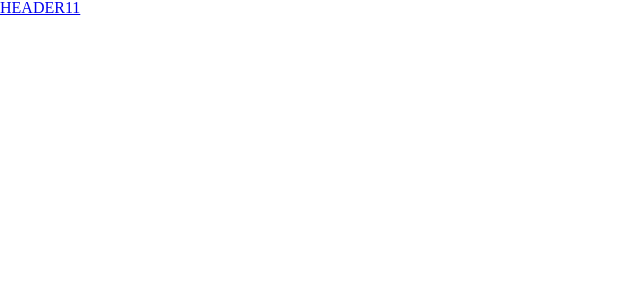
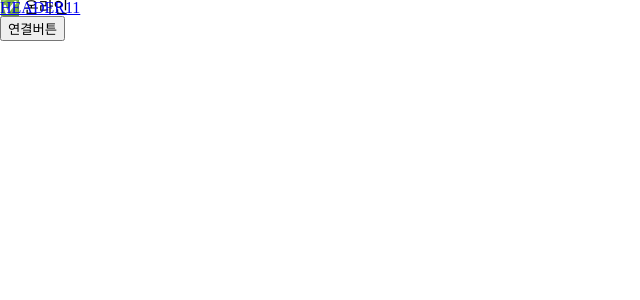
Before and after one commit to eorjs37/react_hls, a React app: page /#/dummy in a window 1280 px wide. Before the commit this address had no page. Shown: the top 300 px of the page, without its empty margins (0-640 px from the left). Built offline with nearby package versions, Linux system fonts and the light colour scheme.

Commit message:
useEffect 알아보기

```diff
--- a/src/App.tsx
+++ b/src/App.tsx
@@ -5,11 +5,11 @@ import Counter from './pages/counter/Counter'
 import Home from './pages/Home'
 import List from './pages/list/List'
 import Memo from './pages/memo/Memo'
+import Dummy from './pages/dummy/Dummy'
 import Header from './components/common/Header/Header'
 const context = createContext('right')
 const App = () => {
   useEffect(() => {
-    console.log('mount')
     return () => {}
   }, [])
   return (
@@ -22,6 +22,7 @@ const App = () => {
           <Route path={'/counter'} element={<Counter />}></Route>
           <Route path={'/list'} element={<List />}></Route>
           <Route path={'/memo'} element={<Memo />}></Route>
+          <Route path={'/dummy'} element={<Dummy />}></Route>
         </Routes>
       </div>
     </context.Provider>
--- a/src/pages/Home.tsx
+++ b/src/pages/Home.tsx
@@ -22,6 +22,9 @@ const Home = () => {
           <li className={'container'}>
             <Link to={'/memo'}>{'Memo'}</Link>
           </li>
+          <li className={'container'}>
+            <Link to={'/dummy'}>{'Dummy'}</Link>
+          </li>
         </ul>
       </nav>
     </div>
--- /dev/null
+++ b/src/pages/dummy/Dummy.tsx
@@ -0,0 +1,16 @@
+import { useState } from 'react'
+
+function Dummy() {
+  const [isOnline, setIsOnline] = useState(true)
+
+  const onClickOnline = () => {
+    setIsOnline(!isOnline)
+  }
+  return (
+    <div>
+      <h1>{isOnline ? '✅ 온라인' : '❌ 연결 안 됨'}</h1>
+      <button onClick={onClickOnline}>{'연결버튼'}</button>
+    </div>
+  )
+}
+export default Dummy
```
